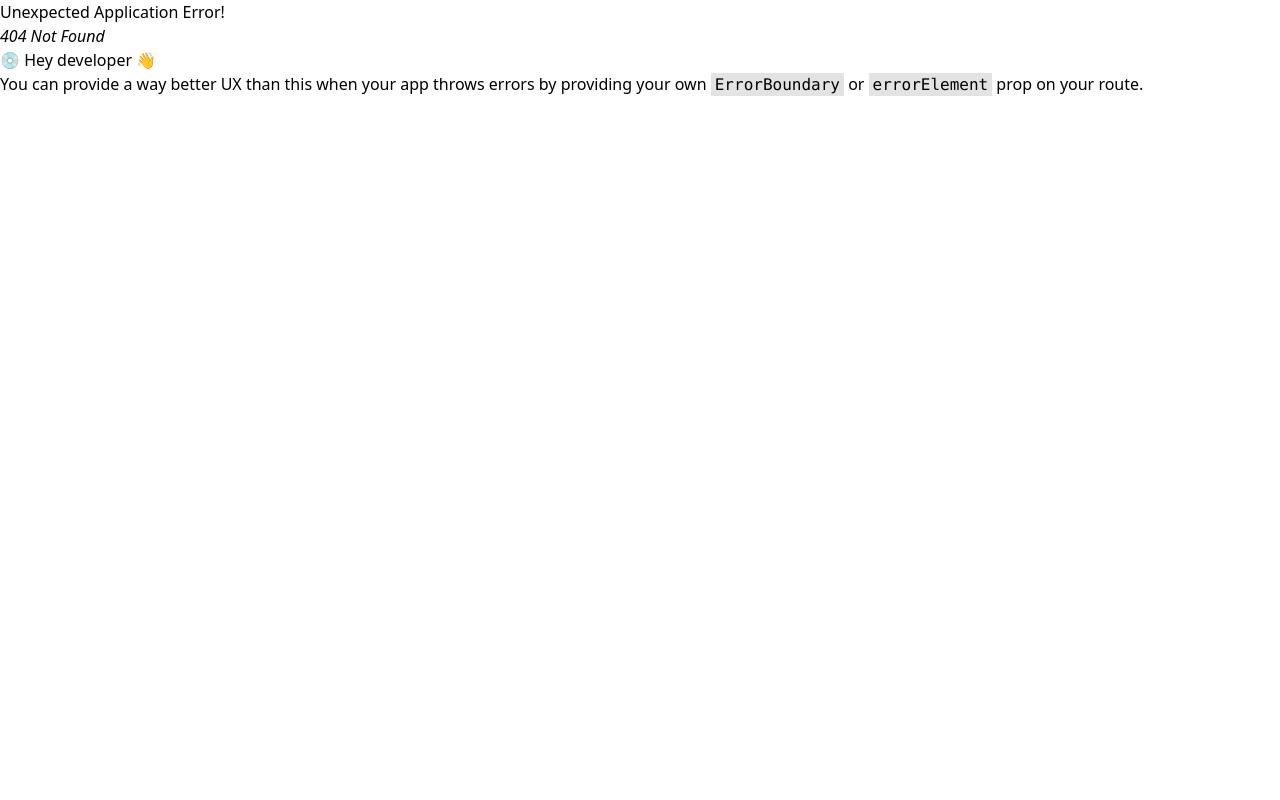
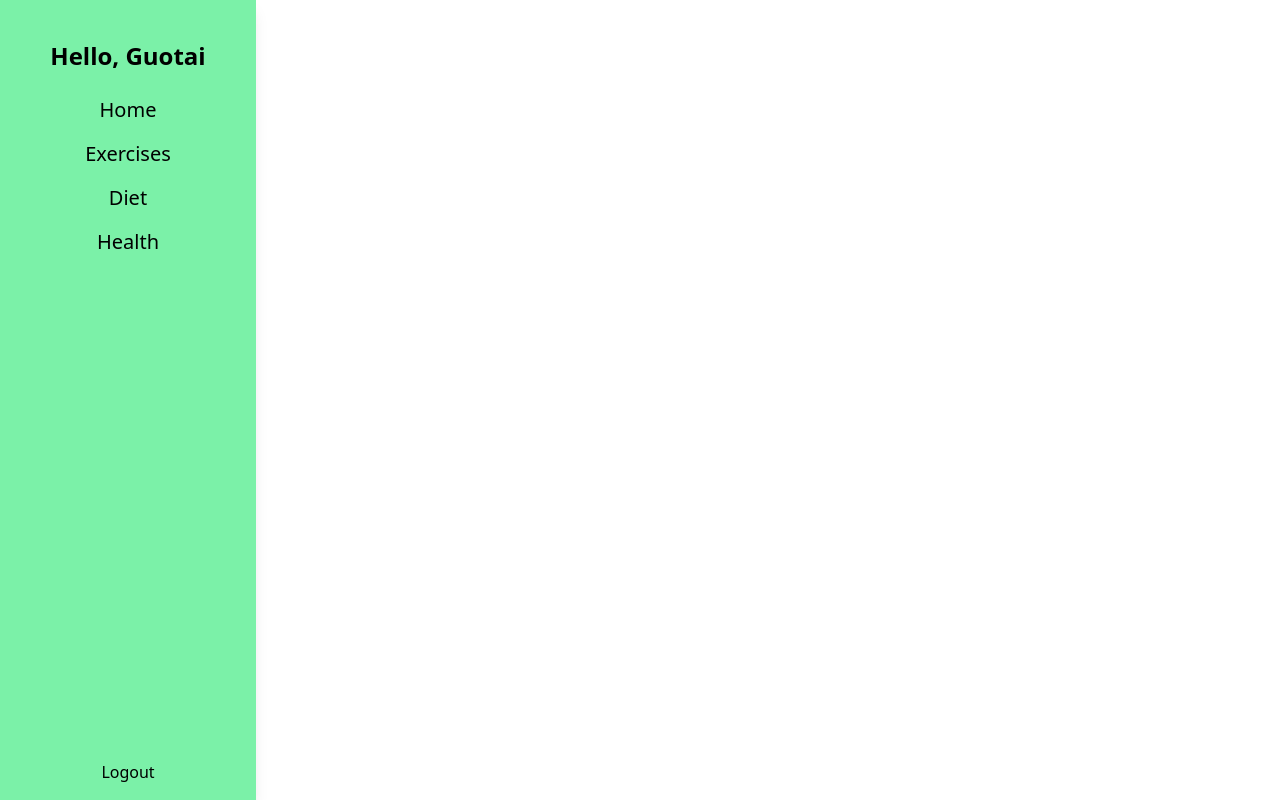
Before and after one commit to Guotai812/FitTrack_Front, a React (Vite) app: page /side in a window 1280 px wide. Before the commit this address had no page. Built offline with nearby package versions, Linux system fonts and the light colour scheme.

Commit message:
feat: side navgation bar after user login completed

```diff
--- /dev/null
+++ b/src/components/SideNavigation.tsx
@@ -0,0 +1,21 @@
+import { Link } from "react-router-dom";
+
+export default function SideNavigation() {
+  return (
+    <aside className="h-screen w-64 bg-green-300 text-black flex flex-col justify-between p-4 shadow-lg">
+      <div>
+        <h2 className="text-2xl font-bold text-center my-6">Hello, Guotai</h2>
+        <nav className="text-center flex flex-col gap-4 text-xl">
+          <Link to="/side" className="hover:text-white">Home</Link>
+          <Link to="/side" className="hover:text-white">Exercises</Link>
+          <Link to="/side" className="hover:text-white">Diet</Link>
+          <Link to="/side" className="hover:text-white">Health</Link>
+        </nav>
+      </div>
+
+      <div className="text-center">
+        <button className="hover:underline">Logout</button>
+      </div>
+    </aside>
+  );
+}
--- a/src/pages/Diet.tsx
+++ b/src/pages/Diet.tsx
@@ -1,3 +1,3 @@
 export default function DietPage() {
-    return <p>asd</p>
+    return <p>d</p>
 }
--- a/src/pages/Exercises.tsx
+++ b/src/pages/Exercises.tsx
@@ -1,3 +1,3 @@
 export default function ExercisesPage() {
-    return <p>asd</p>
+    return <p>e</p>
 }
--- a/src/pages/Health.tsx
+++ b/src/pages/Health.tsx
@@ -1,3 +1,3 @@
 export default function HealthPage() {
-    return <p>asd</p>
+    return <p>h</p>
 }
--- /dev/null
+++ b/src/pages/Home.tsx
@@ -0,0 +1,5 @@
+
+
+export default function HomePage() {
+    return <h1>h</h1>
+}
--- /dev/null
+++ b/src/pages/SideLayout.tsx
@@ -0,0 +1,12 @@
+import { Outlet } from "react-router-dom";
+
+import SideNavigation from "../components/SideNavigation";
+
+export default function SideLayout() {
+  return (
+    <>
+      <SideNavigation />
+      <Outlet />
+    </>
+  );
+}
--- /dev/null
+++ b/src/pages/User.tsx
@@ -0,0 +1,4 @@
+
+export default function UserHomePage() {
+    return <p></p>
+}
```
Also changed, not shown: src/App.tsx (+11 -1 lines).
